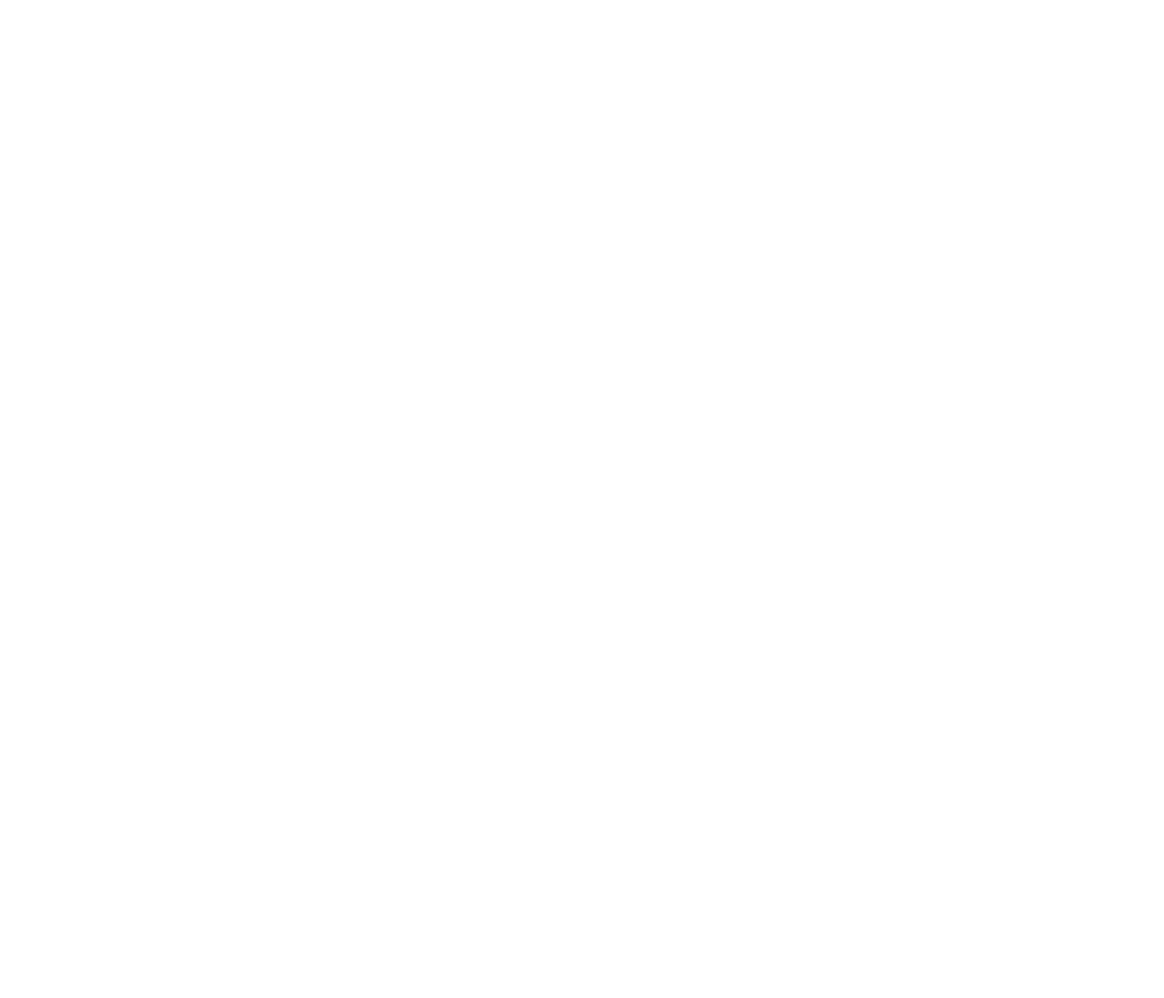
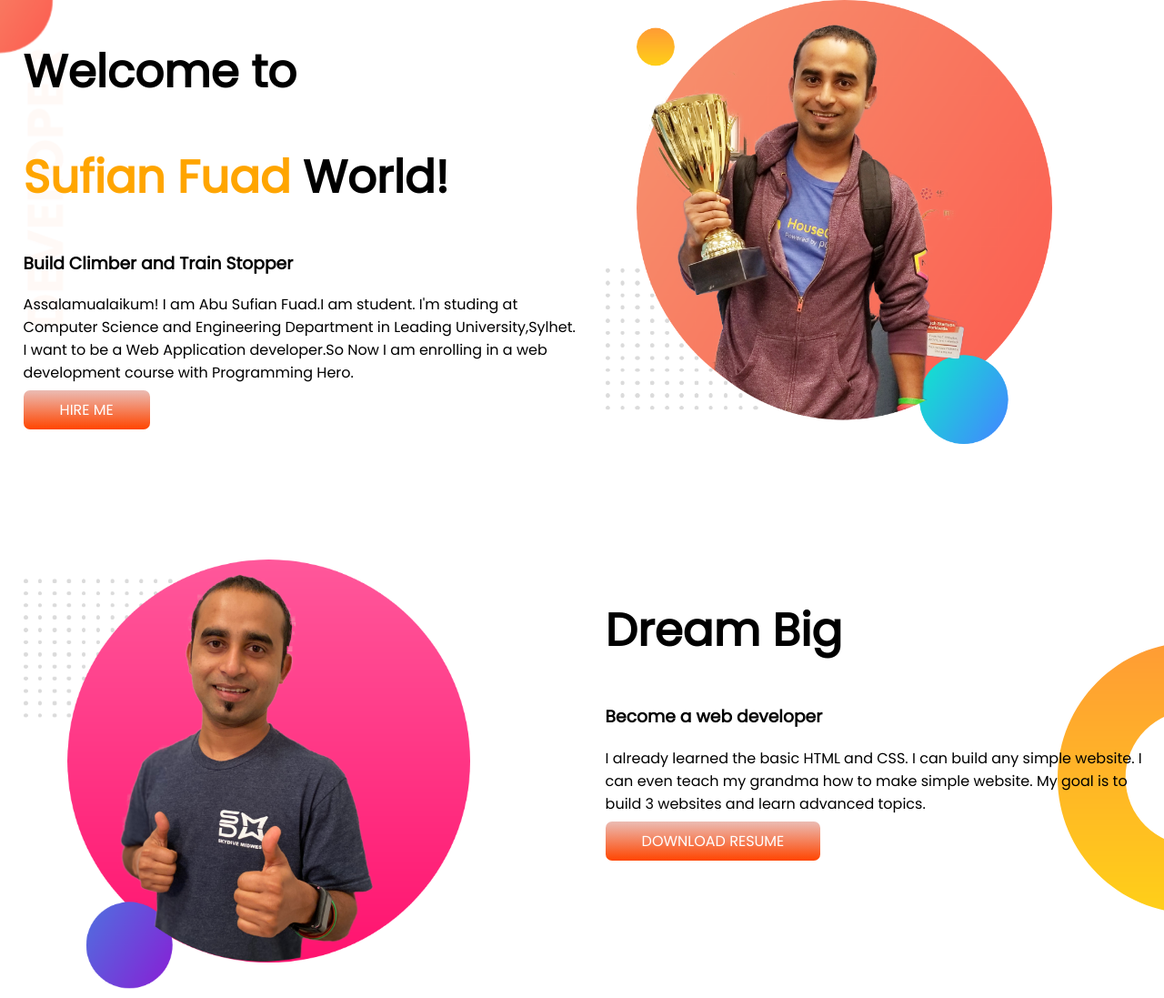
Before and after one commit to sufianfuad/personal-portfolio, a plain HTML site: page index.html in a window 1280 px wide. Shown: the whole page at 91% size. Before the commit the page ends 800 px from the top, so only its background shows below. Drawn offline with Linux system fonts and the light colour scheme.

Commit message:
banner and dream added

```diff
--- a/css/style.css
+++ b/css/style.css
@@ -0,0 +1,43 @@
+body{
+    font-family: 'Poppins', sans-serif;
+    margin:0;
+}
+h1{
+    font-size:50px;
+}
+.name-color{
+    color: orange;
+}
+section{
+    display: flex;
+    margin-bottom: 120px;
+}
+.part{
+   width: 50%;
+   padding-left: 2%;
+}
+.img-1{
+    width: 80%;
+}
+.link-button{
+    text-decoration: none;
+    background-image: linear-gradient( rgb(235, 188, 180), orangered);
+    color: white;
+    padding: 10px 40px;
+    border-radius: 7px;
+    font-weight: 400;
+    text-transform: uppercase;
+}
+.banner{
+    background-image: url(../images/top-banner.png);
+    width: 100%;
+    background-repeat:no-repeat;
+}
+.img-two{
+    width: 80%;
+}
+.dream{
+    background-image: url(../images/dream-bg.png) ;
+    background-repeat:no-repeat;
+    background-position: right;
+}
--- a/index.html
+++ b/index.html
@@ -1,13 +1,51 @@
 <!DOCTYPE html>
 <html lang="en">
+
 <head>
     <meta charset="UTF-8">
     <meta http-equiv="X-UA-Compatible" content="IE=edge">
     <meta name="viewport" content="width=device-width, initial-scale=1.0">
     <title>My Portfolio</title>
+    <link rel="preconnect" href="https://fonts.googleapis.com">
+    <link rel="preconnect" href="https://fonts.gstatic.com" crossorigin>
+    <link href="https://fonts.googleapis.com/css2?family=Poppins&display=swap" rel="stylesheet">
     <link rel="stylesheet" href="css/style.css">
 </head>
+
 <body>
+    <section class="banner">
+        <div class="part">
+            <h1>Welcome to</h1>
+            <h1> <span class="name-color">Sufian Fuad</span> World!</h1>
 
+            <h3>Build Climber and Train Stopper</h3>
+            <p>Assalamualaikum! I am Abu Sufian Fuad.I am student. I'm studing at Computer Science and Engineering
+                Department in Leading University,Sylhet. I want to be a Web Application developer.So Now I am enrolling
+                in a
+                web development course with Programming Hero.</p>
+
+            <a class="link-button" href="https://www.linkedin.com/in/abu-sufian-9676b11b6/" target="_blank">Hire Me</a>
+        </div>
+
+        <div class="part">
+            <img class="img-1" src="images/jhankar.png" alt="jhankar">
+        </div>
+    </section>
+
+    <section class="dream">
+        <div class="part">
+            <img class="img-two" src="images/jhankar2.png" alt="">
+        </div>
+        <div class="part">
+            <h1>Dream Big</h1>
+            <h3>Become a web developer</h3>
+            <p>I already learned the basic HTML and CSS. I can build any simple website. I can even teach my grandma how
+                to make simple website. My goal is to build 3 websites and learn advanced topics.</p>
+
+            <a class="link-button" href="https://www.linkedin.com/in/abu-sufian-9676b11b6/" target="_blank">Download
+                Resume</a>
+        </div>
+    </section>
 </body>
+
 </html>
```
Also changed, not shown: images/dream-bg.png (added), images/exp-bg.png (added), images/jhankar.png (added), images/jhankar2.png (added), images/my-bg.png (added), images/my-bg2.png (added), images/top-banner.png (added).
